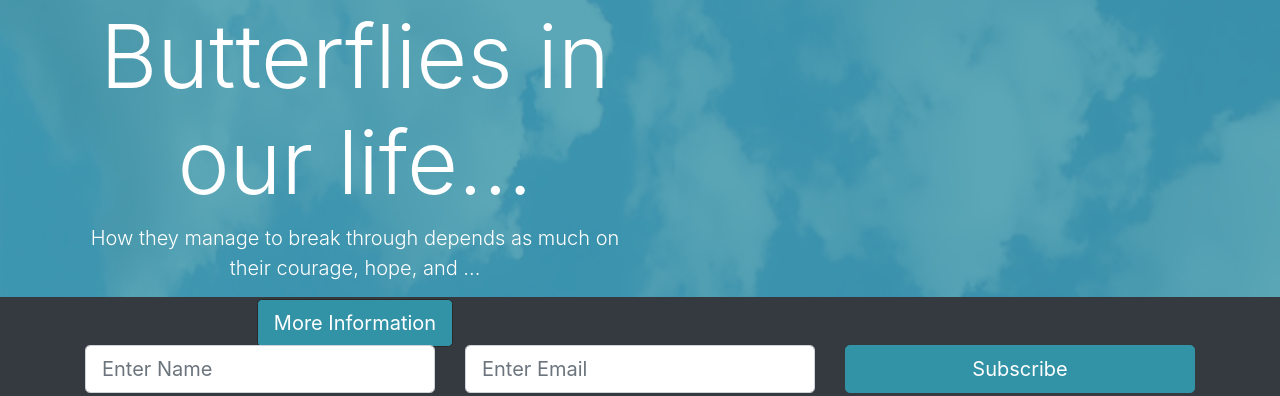
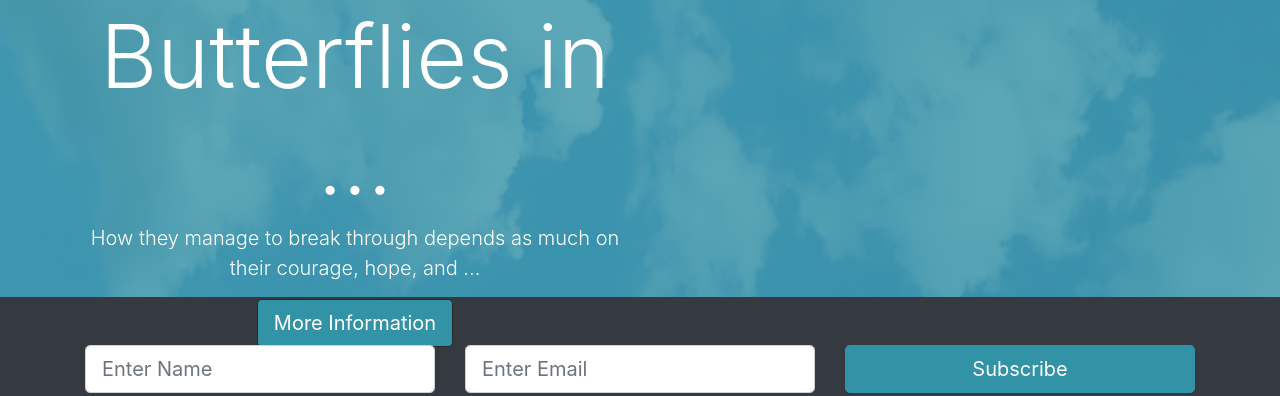
Before and after one commit to ayoobamiri/portfolio1-book, a plain HTML site: page index.html in a window 1280 px wide. Shown: the part 408-804 px from the top of the page. Drawn offline with nearby package versions, Linux system fonts and the light colour scheme.

Commit message:
initial control

```diff
--- a/index.html
+++ b/index.html
@@ -49,7 +49,7 @@
         <div class="row">
           <div class="col-lg-6 text-center">
             <h1 class="display-2 mt-5 pt-5">
-              How Can Become Butterflies in our life...
+              How Can Become Butterflies in ...
             </h1>
             <p class="lead">How they manage to break through depends as much on their courage, hope, and ... </p>
             <button type="button" class="btn btn-primary btn-lg mob" data-toggle="modal"
```
